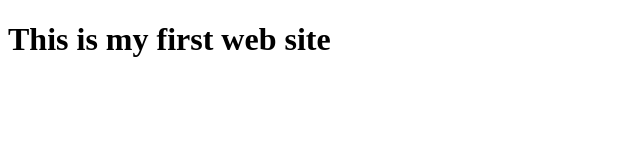
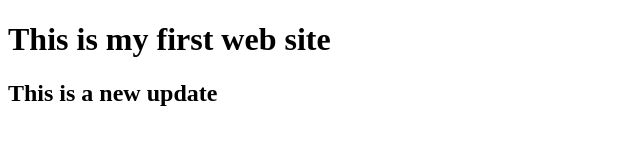
Before and after one commit to OsasRay/DASpringclass2, a plain HTML site: page index.html in a window 1280 px wide. Shown: the whole page, without its empty margins (0-640 px from the left). Drawn offline with Linux system fonts and the light colour scheme.

Commit message:
Update index.html
I added a h2 line

```diff
--- a/index.html
+++ b/index.html
@@ -7,6 +7,7 @@
 </head>
 <body>
 <h1> This is my first web site</h1>
+    <h2> This is a new update </h2>
 
 </body>
 </html>
```
